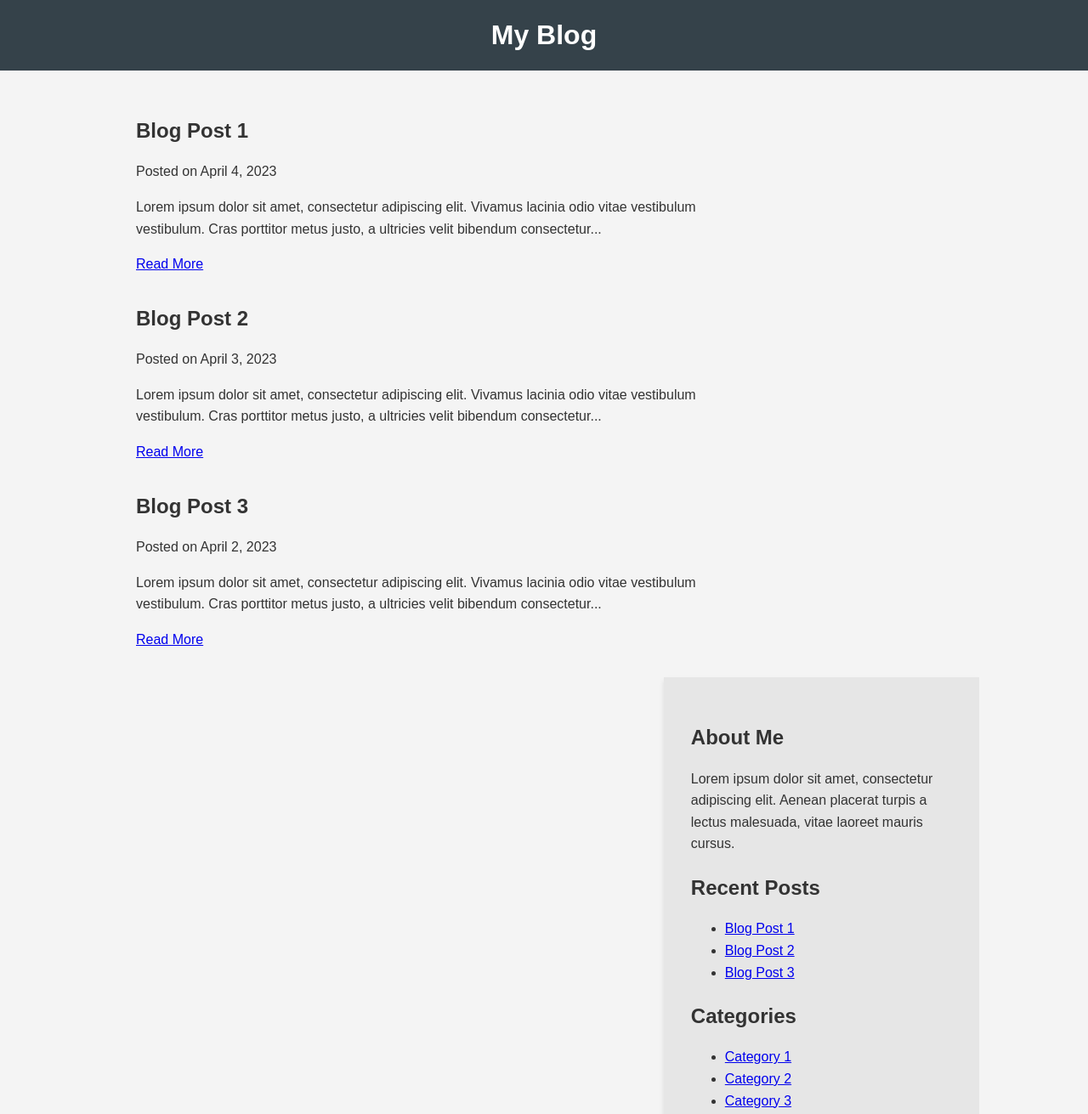
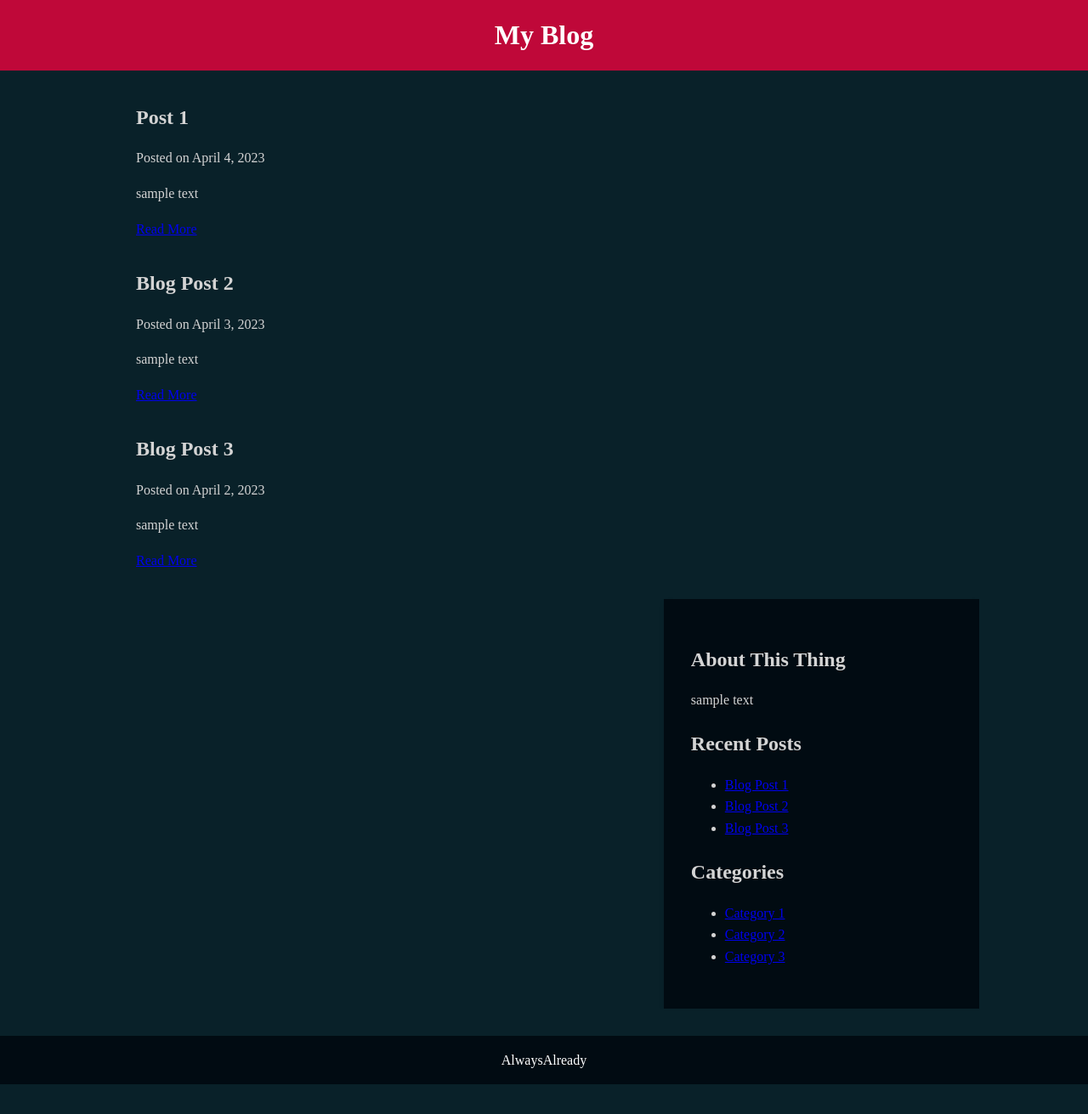
Before and after one commit to NeverNotYet/nevernotyet.github.io, a plain HTML site: page index.html in a window 1280 px wide. Shown: the top 1311 px of the page at 85% size. After the commit the page ends 1276 px from the top, so only its background shows below. Drawn offline with Linux system fonts and the light colour scheme.

Commit message:
Update index.html

```diff
--- a/index.html
+++ b/index.html
@@ -3,16 +3,16 @@
 <head>
   <meta charset="UTF-8">
   <meta name="viewport" content="width=device-width, initial-scale=1.0">
-  <title>My Blog</title>
+  <title>NeverNotYet</title>
   <style>
     /* Global styles */
     body {
-      font-family: Arial, sans-serif;
+      font-family: Times New Roman, serif;
       line-height: 1.6;
       margin: 0;
       padding: 0;
-      color: #333;
-      background-color: #f4f4f4;
+      color: #d4d4d4;
+      background-color: #092129;
     }
 
     /* Container styles */
@@ -24,11 +24,11 @@
 
     /* Header styles */
     header {
-      background-color: #35424a;
+      background-color: #bf0839;
       color: white;
       text-align: center;
       padding: 1rem;
-      margin-bottom: 2rem;
+      margin-bottom: 1rem;
     }
 
     header h1 {
@@ -48,7 +48,7 @@
       float: right;
       width: 30%;
       padding: 2rem;
-      background-color: #e6e6e6;
+      background-color: #010b12;
       box-shadow: 0 4px 6px rgba(0, 0, 0, 0.1);
     }
 
@@ -63,7 +63,7 @@
 
     /* Footer styles */
     footer {
-      background-color: #35424a;
+      background-color: #010b12;
       color: white;
       text-align: center;
       padding: 1rem;
@@ -82,29 +82,29 @@
   <div class="container">
     <main>
       <article>
-        <h2>Blog Post 1</h2>
+        <h2>Post 1</h2>
         <p>Posted on April 4, 2023</p>
-        <p>Lorem ipsum dolor sit amet, consectetur adipiscing elit. Vivamus lacinia odio vitae vestibulum vestibulum. Cras porttitor metus justo, a ultricies velit bibendum consectetur...</p>
+        <p>sample text</p>
         <a href="post1.html">Read More</a>
       </article>
 
       <article>
         <h2>Blog Post 2</h2>
         <p>Posted on April 3, 2023</p>
-        <p>Lorem ipsum dolor sit amet, consectetur adipiscing elit. Vivamus lacinia odio vitae vestibulum vestibulum. Cras porttitor metus justo, a ultricies velit bibendum consectetur...</p>
+        <p>sample text</p>
         <a href="post2.html">Read More</a>
       </article>
 
       <article>
         <h2>Blog Post 3</h2>
         <p>Posted on April 2, 2023</p>
-        <p>Lorem ipsum dolor sit amet, consectetur adipiscing elit. Vivamus lacinia odio vitae vestibulum vestibulum. Cras porttitor metus justo, a ultricies velit bibendum consectetur...</p>
+        <p>sample text</p>
         <a href="post3.html">Read More</a>
       </article>
     </main>
 <aside>
-  <h2>About Me</h2>
-  <p>Lorem ipsum dolor sit amet, consectetur adipiscing elit. Aenean placerat turpis a lectus malesuada, vitae laoreet mauris cursus.</p>
+  <h2>About This Thing</h2>
+  <p>sample text</p>
   <h2>Recent Posts</h2>
   <ul>
     <li><a href="post1.html">Blog Post 1</a></li>
```
